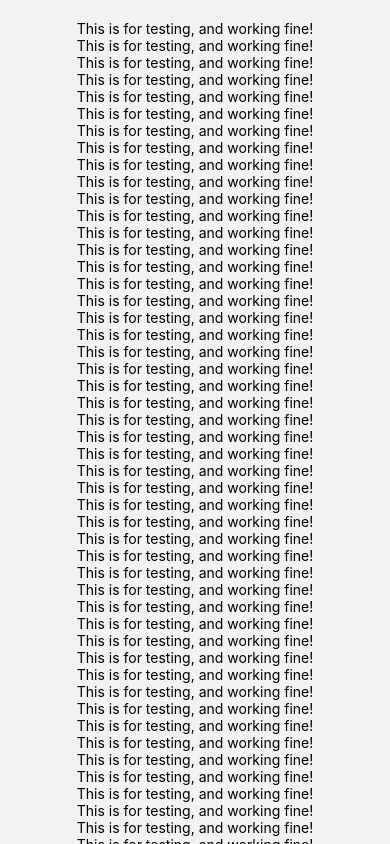
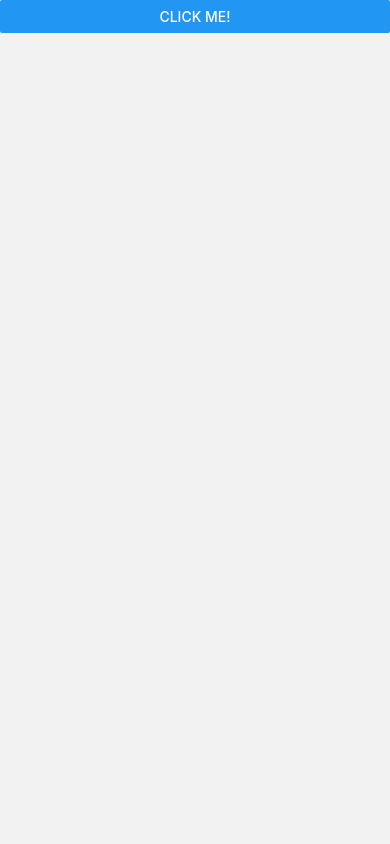
Before and after one commit to akramongitnp/buddy_UI, a React Native app: screen /Try in a window 390 px wide. Built offline with nearby package versions, Linux system fonts and the light colour scheme; what react-native-responsive-dimensions would draw is missing.

Commit message:
GET and POST for API is work and ngrok works good

```diff
--- a/components/try.js
+++ b/components/try.js
@@ -1,73 +1,24 @@
-import React from "react";
-import {Text, View, ScrollView} from "react-native"
+import React, { useState } from "react";
+import {Text, View, ScrollView, FlatList, Button} from "react-native"
+import try_data from "../data/try_data";
 
 function Try(){
+    const [app, setApp] = useState([])
+    const getData = async() => {
+        const resp = await fetch("https://224a-115-187-43-100.ngrok-free.app/transactions");
+        const data = await resp.json();
+        setApp(data);
+    }
     return(
-        <ScrollView style={{padding: "5%"}} contentContainerStyle={{alignItems: "center"}}>
-            <View style={{alignItems: "center", flexDirection: "column"}}>
-                <Text>This is for testing, and working fine!</Text>
-                <Text>This is for testing, and working fine!</Text>
-                <Text>This is for testing, and working fine!</Text>
-                <Text>This is for testing, and working fine!</Text>
-                <Text>This is for testing, and working fine!</Text>
-                <Text>This is for testing, and working fine!</Text>
-                <Text>This is for testing, and working fine!</Text>
-                <Text>This is for testing, and working fine!</Text>
-                <Text>This is for testing, and working fine!</Text>
-                <Text>This is for testing, and working fine!</Text>
-                <Text>This is for testing, and working fine!</Text>
-                <Text>This is for testing, and working fine!</Text>
-                <Text>This is for testing, and working fine!</Text>
-                <Text>This is for testing, and working fine!</Text>
-                <Text>This is for testing, and working fine!</Text>
-                <Text>This is for testing, and working fine!</Text>
-                <Text>This is for testing, and working fine!</Text>
-                <Text>This is for testing, and working fine!</Text>
-                <Text>This is for testing, and working fine!</Text>
-                <Text>This is for testing, and working fine!</Text>
-                <Text>This is for testing, and working fine!</Text>
-                <Text>This is for testing, and working fine!</Text>
-                <Text>This is for testing, and working fine!</Text>
-                <Text>This is for testing, and working fine!</Text>
-                <Text>This is for testing, and working fine!</Text>
-                <Text>This is for testing, and working fine!</Text>
-                <Text>This is for testing, and working fine!</Text>
-                <Text>This is for testing, and working fine!</Text>
-                <Text>This is for testing, and working fine!</Text>
-                <Text>This is for testing, and working fine!</Text>
-                <Text>This is for testing, and working fine!</Text>
-                <Text>This is for testing, and working fine!</Text>
-                <Text>This is for testing, and working fine!</Text>
-                <Text>This is for testing, and working fine!</Text>
-                <Text>This is for testing, and working fine!</Text>
-                <Text>This is for testing, and working fine!</Text>
-                <Text>This is for testing, and working fine!</Text>
-                <Text>This is for testing, and working fine!</Text>
-                <Text>This is for testing, and working fine!</Text>
-                <Text>This is for testing, and working fine!</Text>
-                <Text>This is for testing, and working fine!</Text>
-                <Text>This is for testing, and working fine!</Text>
-                <Text>This is for testing, and working fine!</Text>
-                <Text>This is for testing, and working fine!</Text>
-                <Text>This is for testing, and working fine!</Text>
-                <Text>This is for testing, and working fine!</Text>
-                <Text>This is for testing, and working fine!</Text>
-                <Text>This is for testing, and working fine!</Text>
-                <Text>This is for testing, and working fine!</Text>
-                <Text>This is for testing, and working fine!</Text>
-                <Text>This is for testing, and working fine!</Text>
-                <Text>This is for testing, and working fine!</Text>
-                <Text>This is for testing, and working fine!</Text>
-                <Text>This is for testing, and working fine!</Text>
-                <Text>This is for testing, and working fine!</Text>
-                <Text>This is for testing, and working fine!</Text>
-                <Text>This is for testing, and working fine!</Text>
-                <Text>This is for testing, and working fine!</Text>
-                <Text>This is for testing, and working fine!</Text>
-                <Text>This is for testing, and working fine!</Text>
-                <Text>This is for testing, and working fine!</Text>
-            </View>
-        </ScrollView>
+        <View>
+            <Button title="Click Me!" onPress={getData}/>
+            <FlatList
+                data={app}
+                renderItem={({item}) =>
+                    <Text>{item.amout}</Text>
+                }
+            />
+        </View>
 
     )
 }
--- /dev/null
+++ b/data/try_data.js
@@ -0,0 +1,25 @@
+// import React, { useEffect } from "react"
+
+
+// const Data = async () => {
+//   // const [isLoading, setLoading] = useState(true);
+//   // const [data, setData] = useState<Movie[]>([]);
+
+//   const getMovies = async () => {
+//     try {
+//       const response = await fetch('http://0.0.0.0:3000/transactions');
+//       const json = await response.json();
+//       //setData(json.movies);
+//       console.log(json)
+//       console.log("Working...")
+//     } catch (error) {
+//       console.error(error);
+//     }
+//   };
+
+//   useEffect(() => {
+//     getMovies();
+//   }, []);
+// }
+
+// export default Data();
--- a/package.json
+++ b/package.json
@@ -22,7 +22,6 @@
     "react-dom": "18.0.0",
     "react-native": "0.69.6",
     "react-native-eject": "^0.2.0",
-    "react-native-gesture-handler": "~2.5.0",
     "react-native-reanimated": "^2.9.1",
     "react-native-responsive-dimensions": "^3.1.1",
     "react-native-safe-area-context": "4.3.1",
--- a/screens/try_scr.js
+++ b/screens/try_scr.js
@@ -1,5 +1,6 @@
 import React from "react";
 import Try from "../components/try";
+import try_data from "../data/try_data";
 
 function Test(){
     return(
--- a/server/db.json
+++ b/server/db.json
@@ -4,61 +4,105 @@
       "id": 1,
       "name": "Rahul",
       "comment": "Internet expenses",
-            "amout": 600
+      "amount": 600
     },
     {
       "id": 2,
       "name": "Aman",
       "comment": "Water expenses",
-            "amout": 500
+      "amount": 500
     },
     {
       "id": 3,
       "name": "Bikram",
       "comment": "Grosary expenses",
-            "amout": 1200
+      "amount": 1200
     },
     {
       "id": 4,
       "name": "Homi",
       "comment": "Breakfirst",
-            "amout": 200
+      "amount": 200
     },
     {
       "id": 5,
       "name": "Kalam",
       "comment": "Electricity bill",
-            "amout": 1000
+      "amount": 1000
     },
     {
       "id": 6,
       "name": "Ishan",
       "comment": "Dinner",
-            "amout": 2000
+      "amount": 2000
     },
     {
       "id": 7,
       "name": "Binod",
       "comment": "Toothpeste",
-            "amout": 200
+      "amount": 200
     },
     {
       "id": 8,
       "name": "Rahul",
       "comment": "Mislinious",
-            "amout": 500
+      "amount": 500
     },
     {
       "id": 9,
       "name": "Nawaz",
       "comment": "Grosary",
-            "amout": 1000
+      "amount": 1000
     },
     {
       "id": 10,
       "name": "Bikram",
       "comment": "Tea",
-            "amout": 100
+      "amount": 100
+    },
+    {
+      "id": 11,
+      "name": "example",
+      "comment": "This is for example",
+      "amount": 100
+    },
+    {
+      "id": 12,
+      "name": "example_Update",
+      "comment": "This is for example",
+      "amount": 1000
+    },
+    {
+      "id": 13,
+      "name": "Example",
+      "comment": "ABCK",
+      "amount": 2000
+    },
+    {
+      "name": "Inshan",
+      "comment": "Bla bla",
+      "amount": "2000",
+      "id": 14
+    },
+    {
+      "name": "Joy",
+      "comment": "Room Rent",
+      "amount": "500",
+      "id": 15
+    },
+    {
+      "name": "Akram",
+      "comment": "Others",
+      "amount": "3500",
+      "date": "2023-5-1 21:22",
+      "id": 16
+    },
+    {
+      "name": "Samim",
+      "comment": "Rent",
+      "amount": "1000",
+      "date": "2023-5-1on21:42",
+      "id": 17
     }
   ]
 }
```
Also changed, not shown: note.txt, 2 other files (tests, documents, lock files or other folders). Lines whose indentation alone changed are shown as unchanged.
